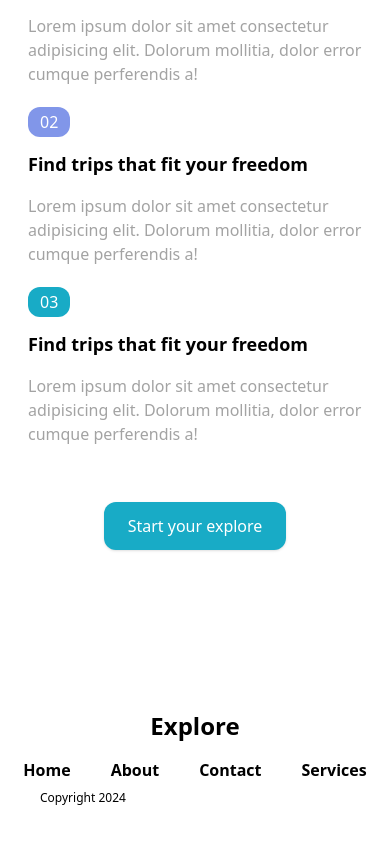
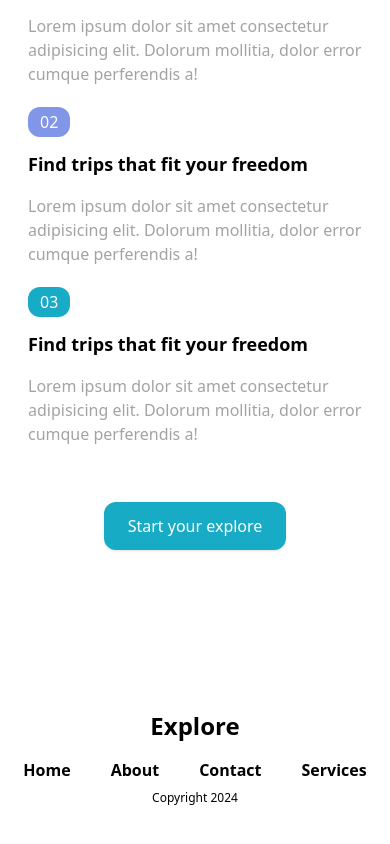
Before and after one commit to zablon-oigo/travel-website, a React (Vite) app: page / in a window 390 px wide. Shown: the part 3127-3971 px from the top of the page. Built offline with nearby package versions, Linux system fonts and the light colour scheme.

Commit message:
Changing text-alignment on device

```diff
--- a/src/components/Footer.jsx
+++ b/src/components/Footer.jsx
@@ -26,7 +26,7 @@ function Footer() {
                   </a>
             </div>
         </div>
-        <p className="mt-2 text-xs font-light lg:text-md">Copyright {new Date().getFullYear()}</p>
+        <p className="mt-2 text-xs font-light text-center lg:text-start lg:text-md">Copyright {new Date().getFullYear()}</p>
     </footer>
   )
 }
```
